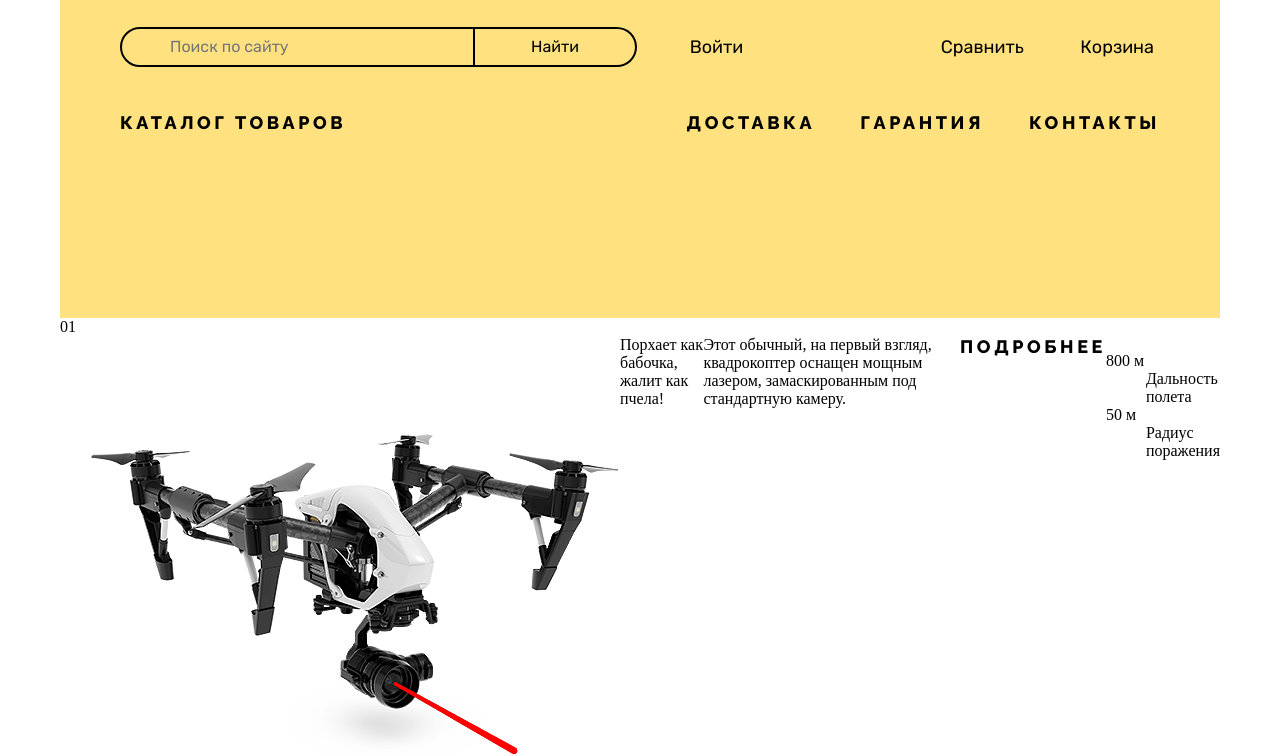
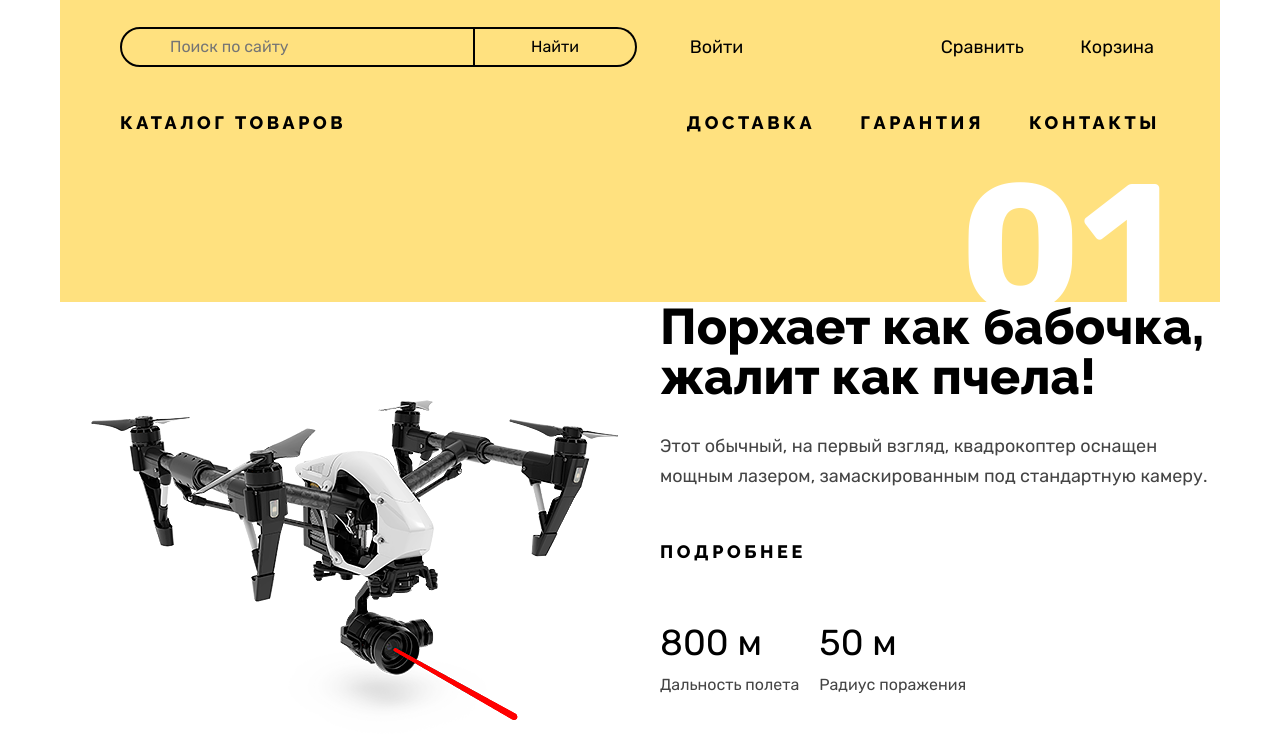
Before and after one commit to NinaFeok/device-project, a website: page src/index.html in a window 1280 px wide. Shown: the part 63-819 px from the top of the page. Drawn offline with Linux system fonts and the light colour scheme.

Commit message:
делает промо блок

```diff
--- a/src/index.html
+++ b/src/index.html
@@ -84,16 +84,22 @@
           <span class="promo-slider__number">01</span>
           <div class="promo-slider__card-product promo-card">
             <img class="promo-card__img" src="img/content/slider/quadrocopter.png" alt="Квадрокоптер.">
+            <div class="promo-card__wrapper-text">
               <p class="promo-card__slogan">Порхает как бабочка, жалит как пчела!</p>
               <p class="promo-card__desc">Этот обычный, на первый взгляд, квадрокоптер оснащен мощным лазером,
                 замаскированным под стандартную камеру.</p>
               <a class="promo-card__button button">Подробнее</a>
               <dl class="promo-card__product-option">
+                <div class="promo-card__option-item">
                   <dt class="promo-card__product-value">800 м</dt>
                   <dd class="promo-card__product-desc">Дальность полета</dd>
+                </div>
+                <div class="promo-card__option-item">
                   <dt class="promo-card__product-value">50 м</dt>
                   <dd class="promo-card__product-desc">Радиус поражения</dd>
+                </div>
               </dl>
+            </div>
           </div>
           <div class="promo-slider__button slider-button">
             <button class="slider-button__prev" type="button">
--- /dev/null
+++ b/src/less/blocks/promo-card.less
@@ -0,0 +1,43 @@
+.promo-card__slogan {
+  .title;
+  margin-bottom: 29px;
+}
+
+.promo-card__desc {
+  .text;
+  margin-bottom: 50px;
+}
+
+.promo-card__button {
+  margin-bottom: 50px;
+}
+
+.promo-card__product-option {
+  display: flex;
+  flex-wrap: wrap;
+  column-gap: 20px;
+}
+
+.promo-card__option-item {
+  display: flex;
+  flex-direction: column;
+  row-gap: 12px;
+}
+
+.promo-card__product-value {
+  font-family: @rubik;
+  font-style: normal;
+  font-weight: 400;
+  font-size: 36px;
+  line-height: 30px;
+  color: @color-basic;
+}
+
+.promo-card__product-desc {
+  font-family: @rubik;
+  font-style: normal;
+  font-weight: 400;
+  font-size: 16px;
+  line-height: 30px;
+  color: @color-dark;
+}
--- /dev/null
+++ b/src/less/blocks/promo-slider.less
@@ -0,0 +1,16 @@
+.promo-slider__number {
+  font-family: @rubik;
+  font-style: normal;
+  font-weight: 700;
+  font-size: 180px;
+  line-height: 30px;
+  color: @color-basic-light;
+  position: absolute;
+  right: 49px;
+  top: -68px;
+}
+
+.promo-slider__card-product {
+  display: flex;
+  column-gap: 40px;
+}
--- /dev/null
+++ b/src/less/blocks/promo.less
@@ -0,0 +1,3 @@
+.promo__wrapper {
+  position: relative;
+}
--- a/src/less/blocks/сompany-info.less
+++ b/src/less/blocks/сompany-info.less
@@ -37,3 +37,7 @@
   .subtitle-special;
   margin-bottom: 15px;
 }
+
+.сompany-info__button {
+  align-self: flex-start;
+}
--- a/src/less/global/reset.less
+++ b/src/less/global/reset.less
@@ -9,7 +9,8 @@ h3 {
   margin: 0;
 }
 
-p {
+p,
+dd {
   margin: 0;
 }
 
@@ -22,4 +23,5 @@ ol {
 
 a {
   text-decoration: none;
+  display: inline-block;
 }
--- a/src/less/style.less
+++ b/src/less/style.less
@@ -9,13 +9,17 @@
 @import "blocks/main-nav";
 @import "blocks/user-menu";
 @import "blocks/search-form";
-@import "blocks/button";
 @import "blocks/login-button";
 @import "blocks/compare-button";
 @import "blocks/cart-button";
 @import "blocks/catalog-submenu";
 @import "blocks/main-menu";
+@import "blocks/promo";
+@import "blocks/promo-slider";
 @import "blocks/promo-card";
+@import "blocks/slider-button";
+@import "blocks/button";
+@import "blocks/indicators";
 @import "blocks/catalog-category";
 @import "blocks/delivery";
 @import "blocks/сompany-info";
```
Also changed, not shown: src/css/style.css, src/less/blocks/indicators.less (added), src/less/blocks/slider-button.less (added), 1 other file. Lines whose indentation alone changed are shown as unchanged.
